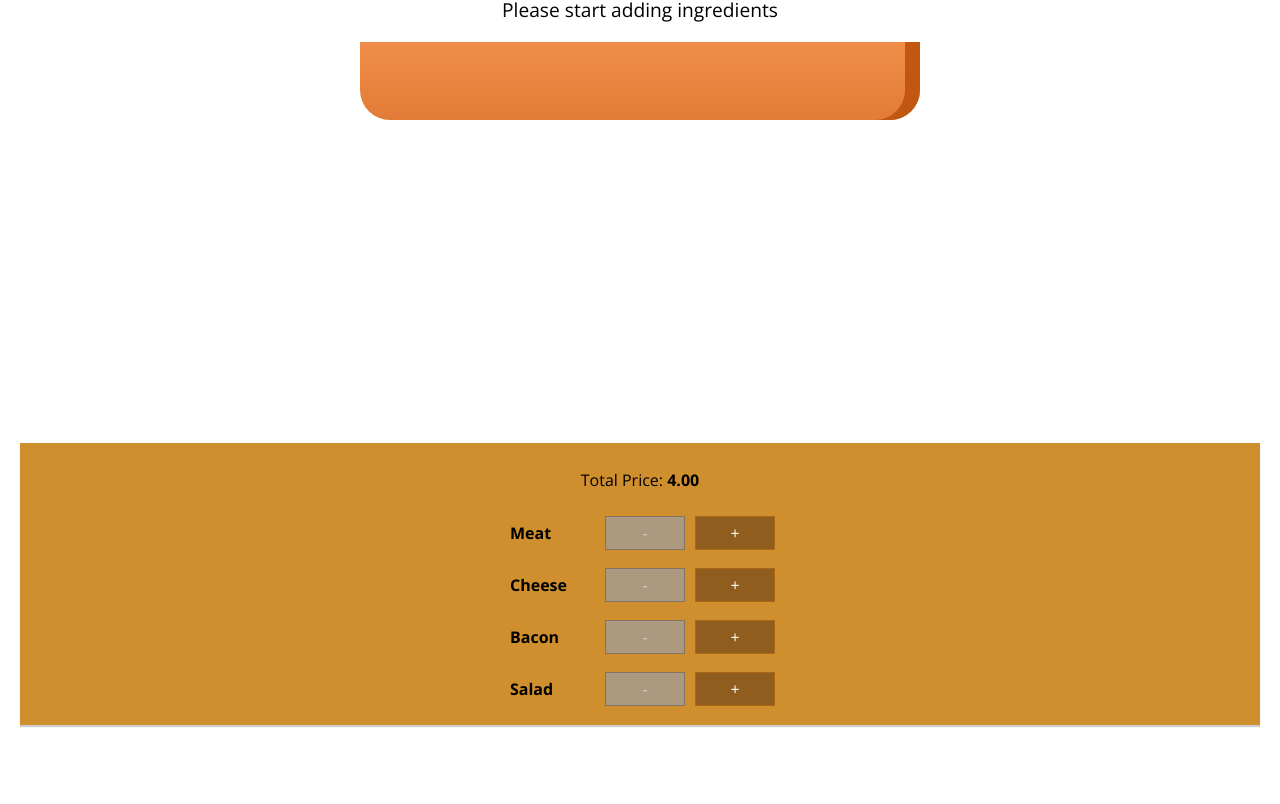
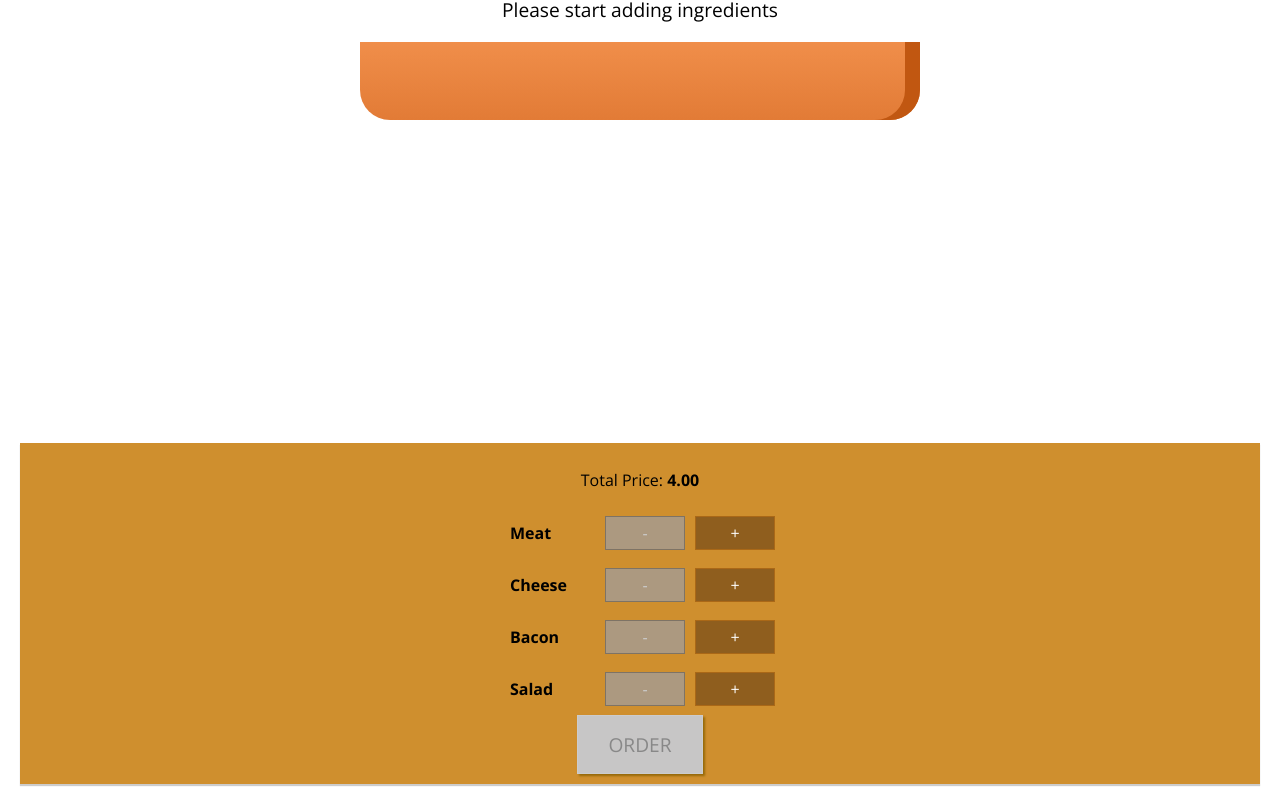
Before and after one commit to SimoneSabba/burger-builder, a React app: page / in a window 1280 px wide. Shown: the part 199-1003 px from the top of the page. Before the commit the page ends 944 px from the top, so only its background shows below. Built offline with nearby package versions, Linux system fonts and the light colour scheme.

Commit message:
added order button

```diff
--- a/src/components/Burger/BuildControls/BuildControls.css
+++ b/src/components/Burger/BuildControls/BuildControls.css
@@ -8,3 +8,45 @@
     margin: auto;
     padding: 10px 0;
 }
+
+
+.OrderButton {
+    background-color: #DAD735;
+    outline: none;
+    cursor: pointer;
+    border: 1px solid #966909;
+    color: #966909;
+    font-family: inherit;
+    font-size: 1.2em;
+    padding: 15px 30px;
+    box-shadow: 2px 2px 2px #966909;
+}
+
+.OrderButton:hover, .OrderButton:active {
+    background-color: #A0DB41;
+    border: 1px solid #966909;
+    color: #966909;
+}
+
+.OrderButton:disabled {
+    background-color: #C7C6C6;
+    cursor: not-allowed;
+    border: 1px solid #ccc;
+    color: #888888;
+}
+
+.OrderButton:not(:disabled) {
+    animation: enable 0.3s linear;
+}
+
+@keyframes enable {
+    0% {
+        transform: scale(1);
+    }
+    60% {
+        transform: scale(1.1);
+    }
+    100% {
+        transform: scale(1);
+    }
+}
--- a/src/components/Burger/BuildControls/BuildControls.js
+++ b/src/components/Burger/BuildControls/BuildControls.js
@@ -24,6 +24,7 @@ const buildControls = (props) => {
                     disabled={props.disabledItems[ctrl.type]}
                 />
             ))}
+            <button className={classes.OrderButton} disabled={!props.purchasable}>ORDER</button>
         </div>
     );
 }
--- a/src/containers/BurgerBuilder/BurgerBuilder.js
+++ b/src/containers/BurgerBuilder/BurgerBuilder.js
@@ -18,7 +18,8 @@ class BurgerBuilder extends Component {
             bacon: 0,
             meat: 0
         },
-        totalPrice: 4
+        totalPrice: 4,
+        purchasable: false
     }
 
     addIngredientHandler = (type) => {
@@ -30,6 +31,7 @@ class BurgerBuilder extends Component {
 
         const newPrice = this.state.totalPrice + INGREDIENTS_PRICE[type];
         this.setState({ ingredients: updatedIngredients, totalPrice: newPrice });
+        this.updatePurchaseState(updatedIngredients);
     }
 
     removeIngredientHandler = (type) => {
@@ -43,7 +45,17 @@ class BurgerBuilder extends Component {
 
             const newPrice = this.state.totalPrice - INGREDIENTS_PRICE[type];
             this.setState({ ingredients: updatedIngredients, totalPrice: newPrice });
+            this.updatePurchaseState(updatedIngredients);
         }
+    }
+
+    updatePurchaseState = (ingredients) => {
+        const totalIngredients = Object.keys(ingredients)
+            .map(key => { return ingredients[key] })
+            .reduce((total, current) => {
+                return total + current;
+            }, 0);
+            this.setState({ purchasable: totalIngredients > 0 });
     }
 
     render() {
@@ -58,6 +70,7 @@ class BurgerBuilder extends Component {
                     totalPrice={this.state.totalPrice}
                     ingredientAdded={this.addIngredientHandler}
                     ingredientRemoved={this.removeIngredientHandler}
+                    purchasable={this.state.purchasable}
                     disabledItems={disabledItems}/>
             </Fragment>
         )
```
